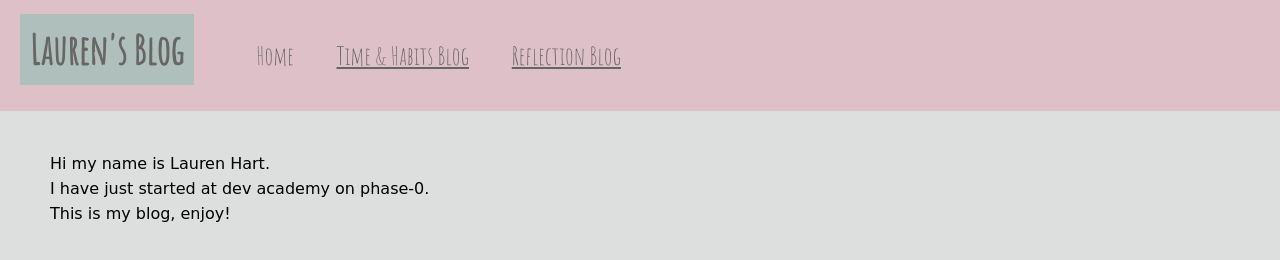
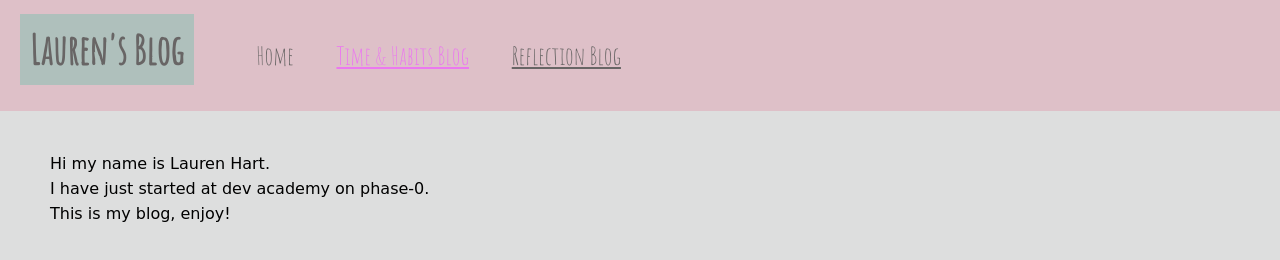
Before and after one commit to lauren-hart/lauren-hart.github.io, a plain HTML site: page blog/index.html in a window 1280 px wide. In both pictures the pointer is over the link "Time & Habits Blog". Drawn offline with Linux system fonts and the light colour scheme; a web font is replaced by a local one.

Commit message:
add hover colour

```diff
--- a/blog/styles/main.css
+++ b/blog/styles/main.css
@@ -68,3 +68,8 @@ h3 {
     background: none;
     margin: 20px 0 0 30px;
 }
+
+a:hover {
+    color: rgb(235, 121, 239);
+
+    }
```
